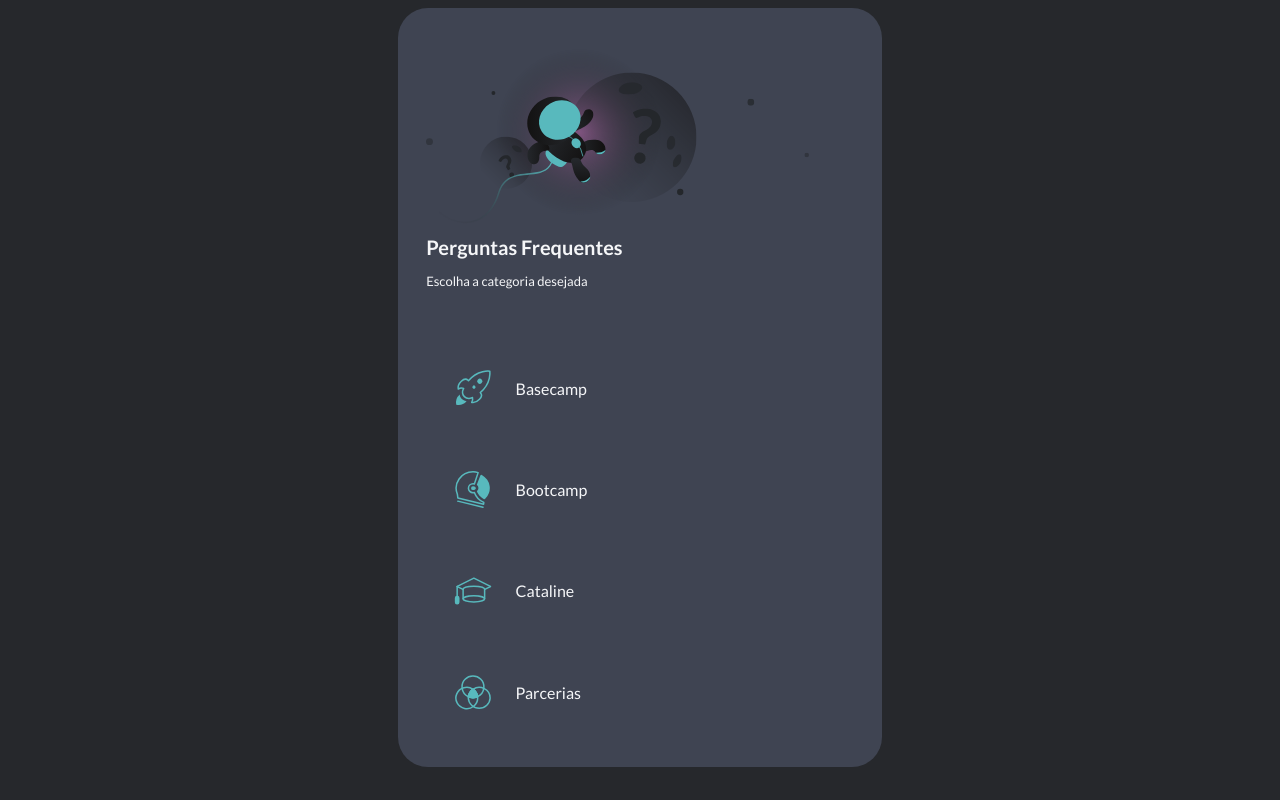
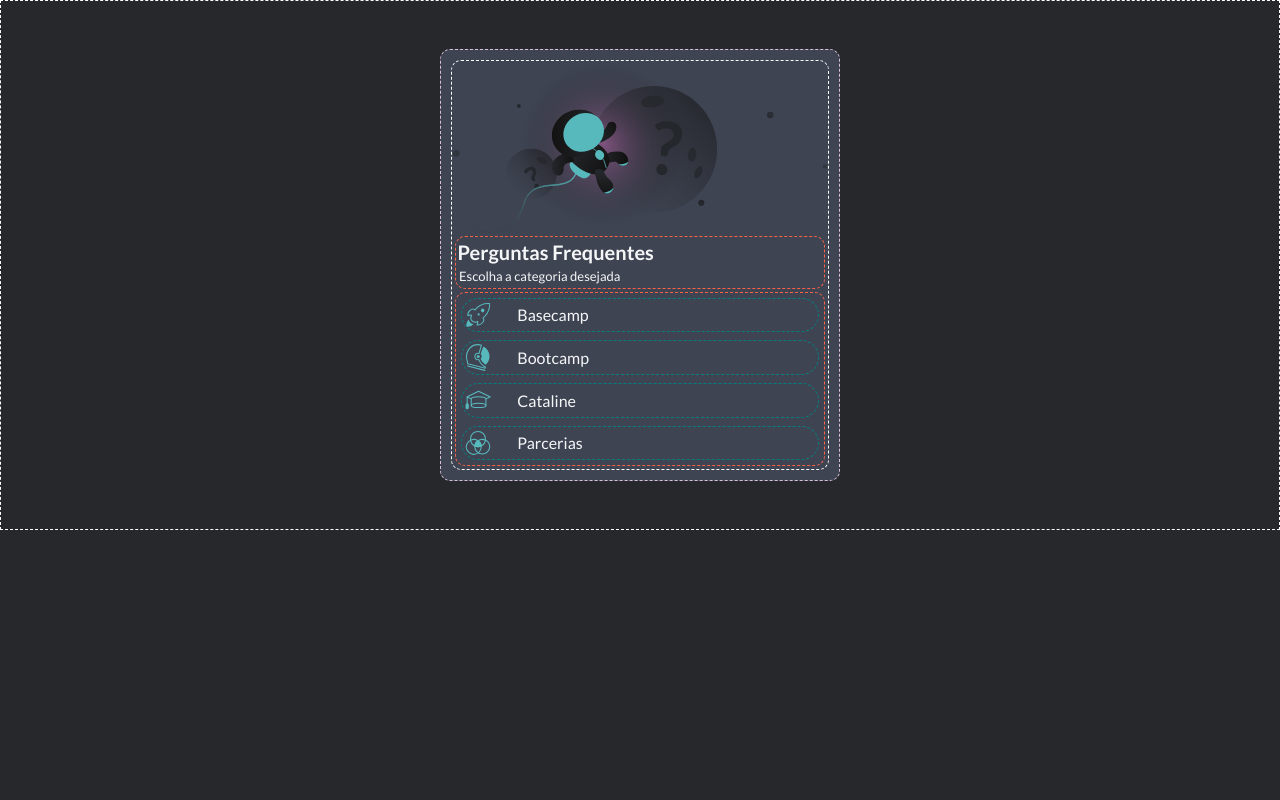
Before and after one commit to caro-marks/vuex-cataline-challenge, a Vue app: page / in a window 1280 px wide. Built offline with nearby package versions, Linux system fonts and the light colour scheme.

Commit message:
bordering for studying styling

```diff
--- a/src/App.vue
+++ b/src/App.vue
@@ -27,7 +27,11 @@ export default {
 <style scoped>
 #app {
   background: #3f4452;
-  padding: 1em;
-  border-radius: 30px;
+  border: 1px dashed thistle;
+  border-radius: 10px;
+  padding: 0.5em;
+  margin: 0.5em;
+  width: 400px;
+  height: auto;
 }
 </style>
--- a/src/assets/css/main.css
+++ b/src/assets/css/main.css
@@ -8,19 +8,10 @@ body {
   font-family: Lato;
   color: #f5f6f8;
   background-color: #26282c;
-  padding: 0.5rem;
+  padding: 5vh 0;
   display: flex;
   justify-content: center;
-}
-
-a {
-  color: #22e0db;
-  text-decoration: none;
-}
-ul,
-li {
-  list-style: none;
-  margin: auto;
+  border: 1px dashed white;
 }
 
 @font-face {
--- a/src/pages/Home.vue
+++ b/src/pages/Home.vue
@@ -1,25 +1,16 @@
 <template>
   <div class="container-home">
-    <div class="home-header">
-      <img src="@/assets/images/astronaut.svg" alt="" class="img-heading" />
-      <div class="text-heading">
+    <img src="@/assets/images/astronaut.svg" alt="astronaut" />
+    <div class="text-header">
       <p>{{ title }}</p>
       <span>{{ subtitle }}</span>
     </div>
-    </div>
-    <div class="cats-box">
     <ul class="cats">
-        <li
-          class="cat"
-          v-for="cat in $cats"
-          :key="cat.id"
-          @click="goToCat(cat)"
-        >
+      <li class="cat" v-for="cat in $cats" :key="cat.id" @click="goToCat(cat)">
         <img :src="getIcon(cat.icon)" alt="" />
         <span>{{ cat.title }}</span>
       </li>
     </ul>
-    </div>
   </div>
 </template>
 
@@ -50,45 +41,57 @@ export default {
 
 <style>
 .container-home {
-  width: 90%;
-  padding: 0.5em;
+  border-radius: 10px;
+  border: 1px dashed white;
+  margin: 0.1em;
+  padding: 0.1em;
+  display: grid;
 }
-.home-header {
-  padding: 1rem 0.25rem;
+.text-header {
+  border-radius: 10px;
+  border: 1px dashed tomato;
+  margin: 0.1em;
+  padding: 0.1em;
+  display: grid;
+  grid-template-rows: 3fr 2fr;
 }
-.text-heading {
-  display: flex;
-  flex-direction: column;
-  align-items: flex-start;
-}
-.text-heading p {
+.text-header p {
   font-size: 20px;
   font-weight: Bold;
-  margin: 0.5rem 0;
+  padding: 0.1rem 0;
 }
-.text-heading span {
-  margin-top: 0.5em;
+.text-header span {
+  margin: 0.1rem;
   font-size: 13px;
   font-weight: regular;
 }
 .cats {
-  margin-top: 2em;
+  border-radius: 10px;
+  border: 1px dashed tomato;
+  margin: 0.1em;
+  padding: 0.1em;
+  display: grid;
+  grid-template-rows: auto;
+  row-gap: 0.1rem;
 }
 .cat {
-  display: flex;
-  justify-content: left;
+  display: grid;
+  grid-template-columns: 15% 1fr;
+  border-radius: 10px;
+  border: 1px dashed teal;
+  padding: 0.2em;
+  margin: 0.2em;
+  cursor: pointer;
+  transition: all 0.6s;
+  border-radius: 10px;
+  border-radius: 100px;
   align-items: center;
-  text-align: center;
-  padding: 0.5em;
-  width: 100%;
-  cursor: pointer;
-  font-size: 16px;
-  transition: all 0.6s;
-  border-radius: 15px;
 }
 .cat img {
-  width: 10%;
-  margin: 1.5rem;
+  width: 50%;
+}
+.cat span {
+  font-size: 16px;
 }
 .cat:hover {
   background-color: #5d6681;
```
Lines whose indentation alone changed are shown as unchanged.
